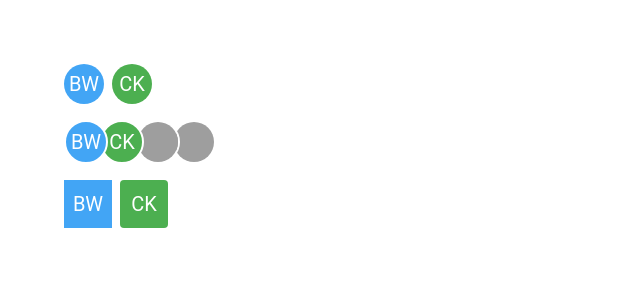
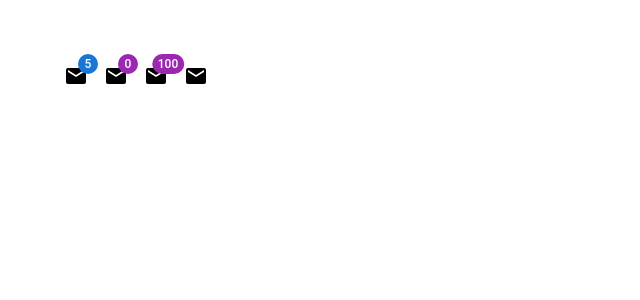
Before and after one commit to Mhdez221993/react-mui, a React (Create React App) app: page / in a window 1280 px wide. Shown: the top 300 px of the page, without its empty margins (0-640 px from the left). Built offline with nearby package versions, Linux system fonts and the light colour scheme; grey boxes are pictures that could not be loaded.

Commit message:
Add Badge component and some props

```diff
--- a/src/App.tsx
+++ b/src/App.tsx
@@ -1,11 +1,11 @@
 import "./App.css";
 
-import { MuiAvatar } from "./components/MuiAvatar";
+import { MuiBadge } from "./components/MuiBadge";
 
 function App() {
   return (
     <div className="App">
-      <MuiAvatar />
+      <MuiBadge />
     </div>
   );
 }
--- /dev/null
+++ b/src/components/MuiBadge.tsx
@@ -0,0 +1,25 @@
+import { Badge, Stack } from "@mui/material";
+
+import { Mail } from "@mui/icons-material";
+
+export const MuiBadge = () => {
+  return (
+    <Stack direction="row" spacing={2}>
+      <Badge badgeContent={5} color="primary">
+        <Mail />
+      </Badge>
+
+      <Badge badgeContent={0} color="secondary" showZero>
+        <Mail />
+      </Badge>
+
+      <Badge badgeContent={100} color="secondary" max={999}>
+        <Mail />
+      </Badge>
+
+      <Badge variant="dot" color="secondary" invisible={true}>
+        <Mail />
+      </Badge>
+    </Stack>
+  );
+};
```
